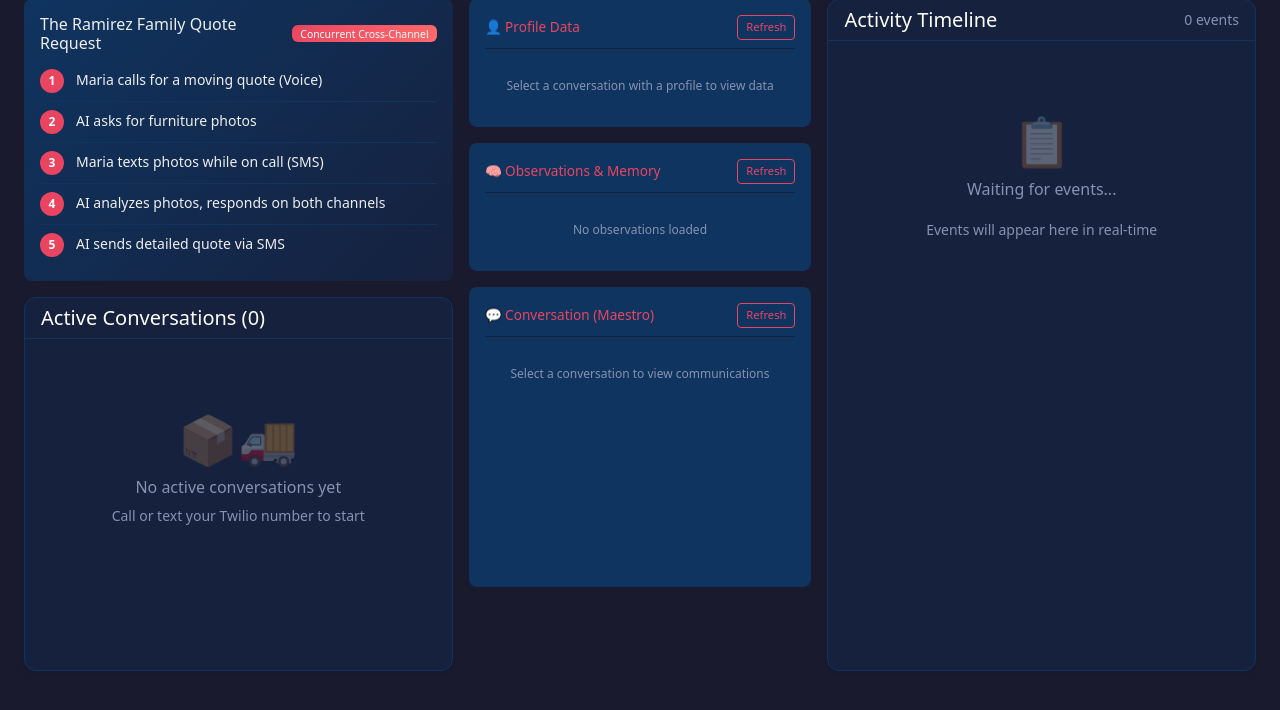
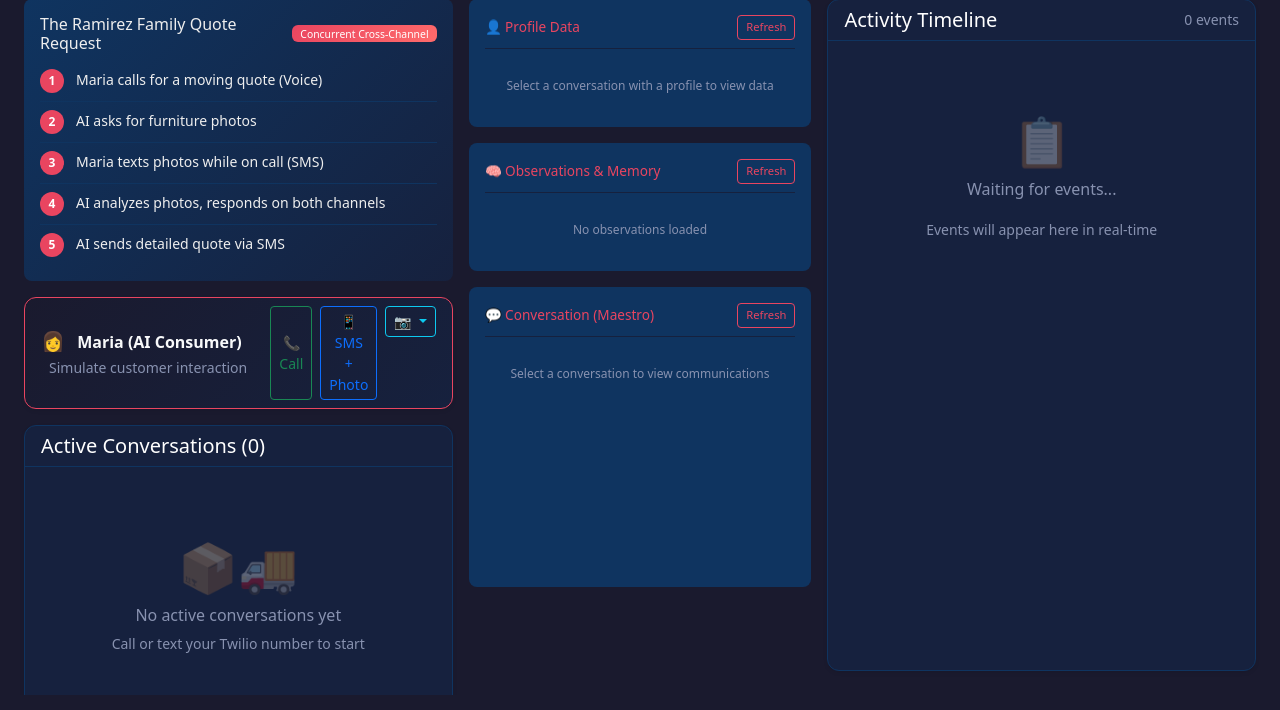
Before and after one commit to rbhatts27/twilio-agent-connect-python, a FastAPI app: page / in a window 1280 px wide. Shown: the part 90-800 px from the top of the page. Run offline with FastAPI, Linux system fonts and the light colour scheme; data that the repository does not hold is empty; parts of the project's set-up code (start-up, migrations or seed data) failed here and were passed over; some libraries are stand-ins or nearby versions.

Commit message:
Add Maria agent controls to dashboard
- Added /api/maria/call endpoint to trigger Maria's call
- Added /api/maria/sms endpoint to send SMS with photos
- Added Maria control panel to dashboard with Call and SMS buttons
- Photo dropdown menu (living room, piano, bedroom, furniture)
- Status feedback for call/SMS actions

Now the demo can be run entirely from the dashboard without
needing a separate terminal for maria_agent.py.

https://claude.ai/code/session_01P6qNLBzChtwUivzGCvKrgt

```diff
--- a/examples/unified_allmysons_demo/dashboard/static/dashboard.js
+++ b/examples/unified_allmysons_demo/dashboard/static/dashboard.js
@@ -932,6 +932,80 @@ document.addEventListener('keydown', (e) => {
 });
 
 // =============================================================================
+// Maria Agent Controls
+// =============================================================================
+
+/**
+ * Trigger Maria to call the support line.
+ */
+async function mariaCall() {
+    const btn = document.getElementById('mariaCallBtn');
+    const status = document.getElementById('mariaStatus');
+
+    btn.disabled = true;
+    btn.innerHTML = '📞 Calling...';
+    status.style.display = 'block';
+    status.textContent = 'Initiating call...';
+
+    try {
+        const response = await fetch('/api/maria/call', { method: 'POST' });
+        const data = await response.json();
+
+        if (data.success) {
+            status.innerHTML = `<span class="text-success">✓ Call initiated!</span> SID: ${data.call_sid.slice(0, 15)}...`;
+            btn.innerHTML = '📞 Call Active';
+            setTimeout(() => {
+                btn.innerHTML = '📞 Call';
+                btn.disabled = false;
+            }, 30000);
+        } else {
+            status.innerHTML = `<span class="text-danger">✗ ${data.error}</span>`;
+            btn.innerHTML = '📞 Call';
+            btn.disabled = false;
+        }
+    } catch (error) {
+        status.innerHTML = `<span class="text-danger">✗ ${error.message}</span>`;
+        btn.innerHTML = '📞 Call';
+        btn.disabled = false;
+    }
+}
+window.mariaCall = mariaCall;
+
+/**
+ * Trigger Maria to send an SMS with a photo.
+ */
+async function mariaSms(photoType = 'living room') {
+    const btn = document.getElementById('mariaSmsBtn');
+    const status = document.getElementById('mariaStatus');
+
+    btn.disabled = true;
+    btn.innerHTML = '📱 Sending...';
+    status.style.display = 'block';
+    status.textContent = `Sending ${photoType} photo...`;
+
+    try {
+        const response = await fetch('/api/maria/sms', {
+            method: 'POST',
+            headers: { 'Content-Type': 'application/json' },
+            body: JSON.stringify({ photo_type: photoType })
+        });
+        const data = await response.json();
+
+        if (data.success) {
+            status.innerHTML = `<span class="text-success">✓ SMS sent!</span> ${photoType} photo • SID: ${data.message_sid.slice(0, 15)}...`;
+        } else {
+            status.innerHTML = `<span class="text-danger">✗ ${data.error}</span>`;
+        }
+    } catch (error) {
+        status.innerHTML = `<span class="text-danger">✗ ${error.message}</span>`;
+    }
+
+    btn.innerHTML = '📱 SMS + Photo';
+    btn.disabled = false;
+}
+window.mariaSms = mariaSms;
+
+// =============================================================================
 // Initialize on page load
 // =============================================================================
 
--- a/examples/unified_allmysons_demo/dashboard/templates/dashboard.html
+++ b/examples/unified_allmysons_demo/dashboard/templates/dashboard.html
@@ -502,6 +502,39 @@
                     <div id="scenarioSteps"></div>
                 </div>
 
+                <!-- Maria Agent Controls -->
+                <div class="card shadow-sm mb-3" style="background: linear-gradient(135deg, #1a1a2e 0%, #16213e 100%); border: 1px solid #e94560;">
+                    <div class="card-body py-2">
+                        <div class="d-flex align-items-center justify-content-between">
+                            <div>
+                                <span style="font-size: 1.2rem;">👩</span>
+                                <strong class="text-light ms-2">Maria (AI Consumer)</strong>
+                                <small class="text-muted ms-2">Simulate customer interaction</small>
+                            </div>
+                            <div class="d-flex gap-2">
+                                <button class="btn btn-sm btn-outline-success" onclick="mariaCall()" id="mariaCallBtn">
+                                    📞 Call
+                                </button>
+                                <button class="btn btn-sm btn-outline-primary" onclick="mariaSms('living room')" id="mariaSmsBtn">
+                                    📱 SMS + Photo
+                                </button>
+                                <div class="dropdown d-inline">
+                                    <button class="btn btn-sm btn-outline-info dropdown-toggle" type="button" data-bs-toggle="dropdown">
+                                        📷
+                                    </button>
+                                    <ul class="dropdown-menu dropdown-menu-dark">
+                                        <li><a class="dropdown-item" href="#" onclick="mariaSms('living room')">Living Room</a></li>
+                                        <li><a class="dropdown-item" href="#" onclick="mariaSms('piano')">Piano</a></li>
+                                        <li><a class="dropdown-item" href="#" onclick="mariaSms('bedroom')">Bedroom</a></li>
+                                        <li><a class="dropdown-item" href="#" onclick="mariaSms('furniture')">Furniture</a></li>
+                                    </ul>
+                                </div>
+                            </div>
+                        </div>
+                        <div id="mariaStatus" class="text-muted small mt-1" style="display: none;"></div>
+                    </div>
+                </div>
+
                 <!-- Conversations -->
                 <div class="card shadow-sm flex-grow-1 d-flex flex-column">
                     <div class="card-header">
--- a/examples/unified_allmysons_demo/server.py
+++ b/examples/unified_allmysons_demo/server.py
@@ -505,6 +505,125 @@ async def get_conversation_data(conversation_id: str) -> JSONResponse:
 
 
 # =============================================================================
+# Maria Agent API Endpoints (for Dashboard buttons)
+# =============================================================================
+
+
+@app.post("/api/maria/call")
+async def trigger_maria_call() -> JSONResponse:
+    """Trigger Maria to call the support line."""
+    try:
+        from twilio.rest import Client as TwilioClient
+
+        maria_number = os.environ.get("TWILIO_TAC_MARIA_NUMBER", "")
+        support_number = os.environ.get("TWILIO_TAC_PHONE_NUMBER", "")
+        public_domain = os.environ.get("TWILIO_TAC_VOICE_PUBLIC_DOMAIN", "")
+
+        if not maria_number:
+            return JSONResponse(
+                content={"error": "TWILIO_TAC_MARIA_NUMBER not configured. Add it to .env"},
+                status_code=400
+            )
+
+        twilio_client = TwilioClient(
+            os.environ.get("TWILIO_TAC_ACCOUNT_SID"),
+            os.environ.get("TWILIO_TAC_AUTH_TOKEN"),
+        )
+
+        # Use TwiML URL for ConversationRelay connection
+        if public_domain:
+            call = twilio_client.calls.create(
+                to=support_number,
+                from_=maria_number,
+                url=f"https://{public_domain}/maria-twiml",
+            )
+        else:
+            # Fallback to simple TTS
+            call = twilio_client.calls.create(
+                to=support_number,
+                from_=maria_number,
+                twiml="""
+                <Response>
+                    <Say voice="Polly.Joanna">
+                        Hi, this is Maria Ramirez. I'm calling to get a quote for a move
+                        from Austin to Denver. We have a 3 bedroom house and some special
+                        items including a baby grand piano.
+                    </Say>
+                    <Pause length="60"/>
+                </Response>
+                """,
+            )
+
+        logger.info(f"Maria call initiated: {call.sid}")
+        return JSONResponse(content={
+            "success": True,
+            "call_sid": call.sid,
+            "status": call.status,
+            "from": maria_number,
+            "to": support_number,
+        })
+
+    except Exception as e:
+        logger.error(f"Error initiating Maria call: {e}")
+        return JSONResponse(content={"error": str(e)}, status_code=500)
+
+
+@app.post("/api/maria/sms")
+async def trigger_maria_sms(request: Request) -> JSONResponse:
+    """Trigger Maria to send an SMS with a photo."""
+    try:
+        from twilio.rest import Client as TwilioClient
+
+        # Get photo type from request body
+        body = await request.json() if request.headers.get("content-type") == "application/json" else {}
+        photo_type = body.get("photo_type", "living room")
+
+        maria_number = os.environ.get("TWILIO_TAC_MARIA_NUMBER", "")
+        support_number = os.environ.get("TWILIO_TAC_PHONE_NUMBER", "")
+
+        if not maria_number:
+            return JSONResponse(
+                content={"error": "TWILIO_TAC_MARIA_NUMBER not configured"},
+                status_code=400
+            )
+
+        # Sample images
+        sample_images = {
+            "living room": "https://images.unsplash.com/photo-1586023492125-27b2c045efd7?w=800",
+            "bedroom": "https://images.unsplash.com/photo-1505693416388-ac5ce068fe85?w=800",
+            "piano": "https://images.unsplash.com/photo-1520523839897-bd0b52f945a0?w=800",
+            "furniture": "https://images.unsplash.com/photo-1555041469-a586c61ea9bc?w=800",
+        }
+
+        image_url = sample_images.get(photo_type, sample_images["living room"])
+        message = f"Here's a photo of our {photo_type}. This should help with the estimate!"
+
+        twilio_client = TwilioClient(
+            os.environ.get("TWILIO_TAC_ACCOUNT_SID"),
+            os.environ.get("TWILIO_TAC_AUTH_TOKEN"),
+        )
+
+        msg = twilio_client.messages.create(
+            to=support_number,
+            from_=maria_number,
+            body=message,
+            media_url=[image_url],
+        )
+
+        logger.info(f"Maria SMS sent: {msg.sid}")
+        return JSONResponse(content={
+            "success": True,
+            "message_sid": msg.sid,
+            "status": msg.status,
+            "photo_type": photo_type,
+        })
+
+    except Exception as e:
+        logger.error(f"Error sending Maria SMS: {e}")
+        return JSONResponse(content={"error": str(e)}, status_code=500)
+
+
+# =============================================================================
 # Maria Agent TwiML Endpoint (for AI-to-AI demo)
 # =============================================================================
 
```
